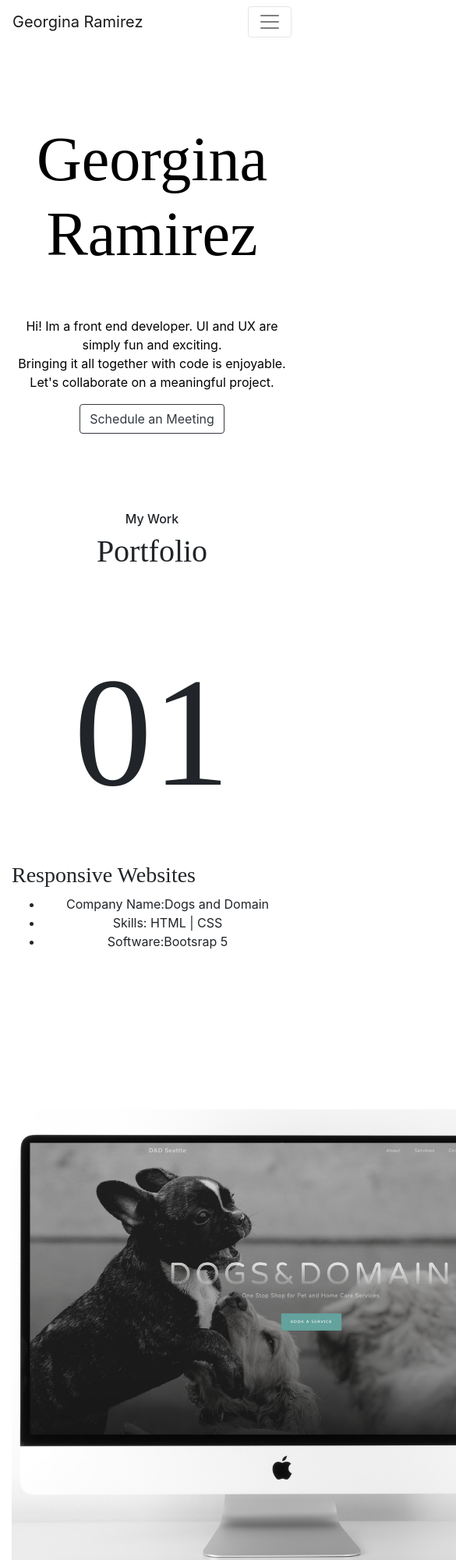
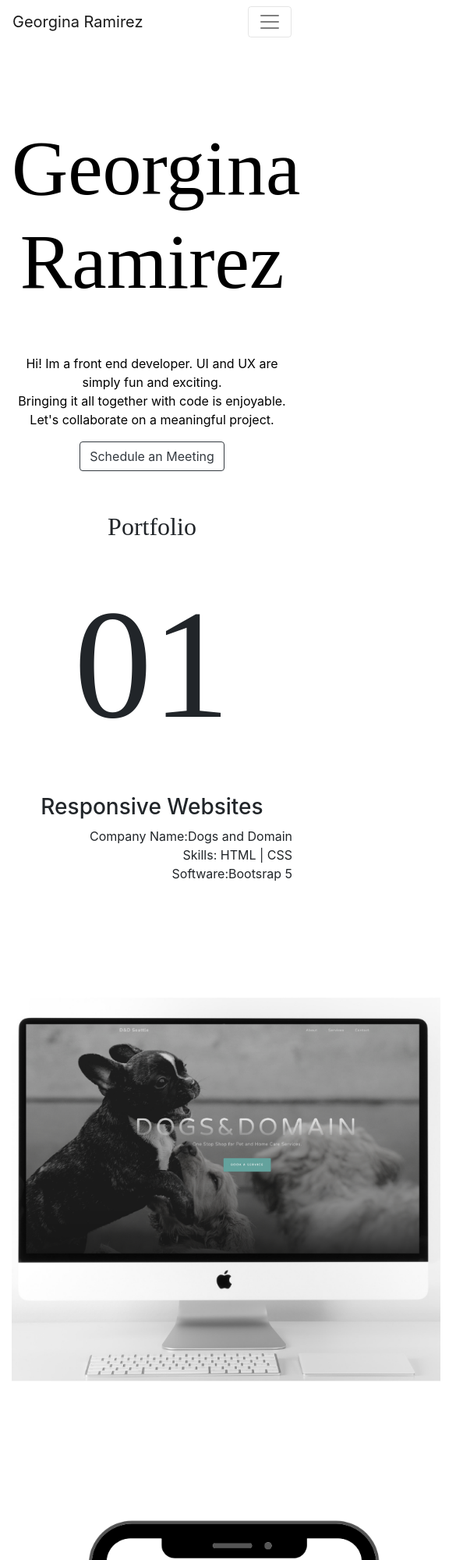
Before and after one commit to GRSupercool/consultant_website, a plain HTML site: page index.html in a window 390 px wide. Shown: the top 2000 px of the page at 78% size, 585 px wide, since content can reach past the window. Drawn offline with nearby package versions, Linux system fonts and the light colour scheme; a web font is replaced by a local one.

Commit message:
reformatted portfolio section images r

```diff
--- a/index.html
+++ b/index.html
@@ -94,15 +94,14 @@
     <section id="portfolio">
         <div class="container">
             <!---Portfolio Header-->
-            <h6>My Work</h6>
-            <h1>Portfolio</h1>
+            <h2>Portfolio</h2>
             <!---Project 01 Description-->
             <div class="row">
-                <div class="col-lg-4 col-md-4 col-sm">
+                <div class="even col-lg-6 col-md-6 col-sm">
                     <p>
                         <firstletter>01</firstletter>
                     </p>
-                    <h3>Responsive Websites</h3>
+                    <h3 class="section-headers">Responsive Websites</h3>
                     <ul class="project-description-odd">
                         <li>Company Name:Dogs and Domain</li>
                         <li>Skills: HTML | CSS </li>
@@ -111,15 +110,15 @@
                 </div>
                 <!---Project 01 Image-->
                 <div class="col-lg-6 col md-6 col-sm">
-                    <img src="css/Responsive_Website_Sample.png" alt="Dogs and Domain Seattle Webpage on Apple Desktop">
+                    <img class="project-img" src="css/Responsive_Website_Sample.png" alt="Dogs and Domain Seattle Webpage on Apple Desktop">
                 </div>
             </div>
         </div>
         <!--Second Row Project 02 Image-->
         <div class="container">
             <div class="row">
-                <div class="col-lg-4 col md-4 col-sm">
-                    <img src="css/Mobile_Sample_700x1000.png" alt="Beauty and Grace Hair on Apple Cell Phone">
+                <div class="col-lg-6 col-md-6 col-sm ">
+                    <img class="project-img" src="css/Mobile_Sample_700x1000.png" alt="Beauty and Grace Hair on Apple Cell Phone">
                 </div>
                 <!---Project 02 Description-->
                 <div class="col-lg-6 col-md-6 col-sm">
@@ -142,14 +141,14 @@
     <!--Portfolio-->
     <section id="Portfolio">
         <div class="container">
-            <h1>About </h1>
+            <h3 class="section-headers">About </h3>
             <p>Lorem ipsum dolor sit amet consectetur adipisicing elit. Repudiandae cum magnam distinctio vero aliquam dolores, voluptate doloremque, atque repellat itaque similique, eligendi quos obcaecati sequi inventore ipsam dolorum id laborum.</p>
         </div>
     </section>
     <!--About-->
     <section id="About">
         <div class="container">
-            <h1>About </h1>
+            <h3 class="section-headers">Skills</h3>
             <p>Lorem ipsum dolor sit amet consectetur adipisicing elit. Repudiandae cum magnam distinctio vero aliquam dolores, voluptate doloremque, atque repellat itaque similique, eligendi quos obcaecati sequi inventore ipsam dolorum id laborum.</p>
         </div>
     </section>
--- a/styles.css
+++ b/styles.css
@@ -5,22 +5,22 @@
 
 .large-header {
     margin-top: 100px;
-    font-size: 80px;
+    font-size: 100px;
     font-family: Cormorant;
     font-weight: light;
 }
 
 h1 {
     font-family: Cormorant;
-    font-size: 50px;
+    font-size: 100px;
     text-align: center;
     padding-bottom: 50px;
 }
 
-h3 {
+h2 {
     font-family: Cormorant;
     font-size: 90px;
-    text-align: left;
+    text-align: center;
     line-height: 2;
 }
 
@@ -51,9 +51,17 @@ h6 {
 
 /*PORTFOLIO*/
 
-.project-description {
+.project-description-even {
     list-style: none;
     text-align: left;
+    display: inline;
+    padding: 0px;
+    margin: 0px;
+}
+
+.project-description-odd {
+    list-style: none;
+    text-align: right;
     display: inline;
     padding: 0px;
     margin: 0px;
@@ -63,6 +71,13 @@ firstletter {
     font-size: 200px;
     font-family: libre;
     text-align: left;
+}
+
+
+/*PROJECT IMG*/
+
+.project-img {
+    width: 550px;
 }
 
 
```
